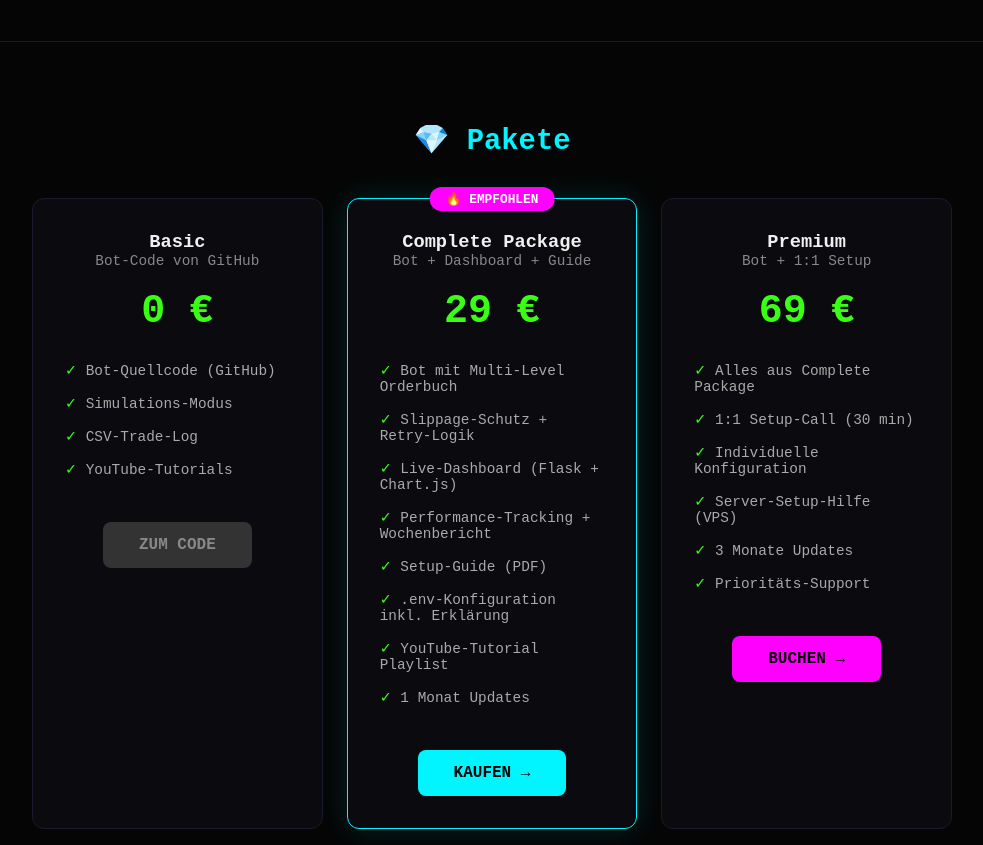
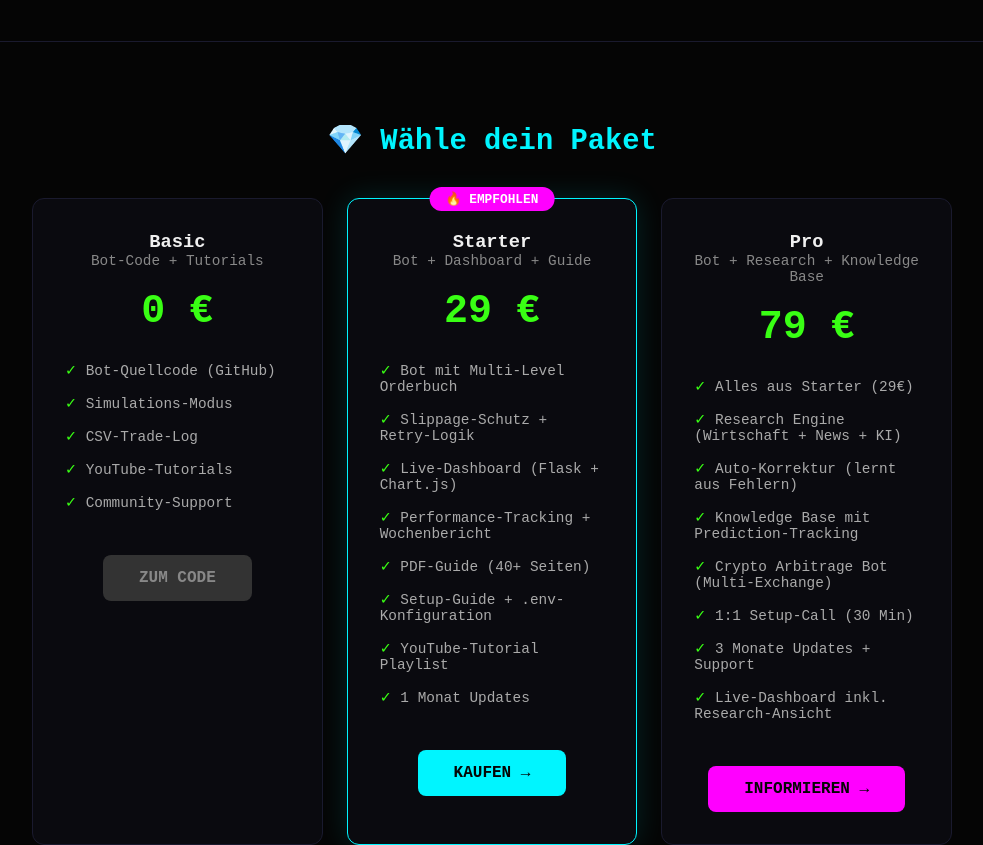
Before and after one commit to RobiWahn86/polymarket-arb-bot, a plain HTML site: page index.html in a window 1280 px wide. Shown: the part 1580-2425 px from the top of the page, without its empty margins (148-1131 px from the left). Drawn offline with Linux system fonts and the light colour scheme.

Commit message:
3-Tier Pricing: Free / Starter 29€ / Pro 79€

```diff
--- a/index.html
+++ b/index.html
@@ -129,12 +129,15 @@
     <div class="container">
         <h1>🤖 Polymarket<br>Arbitrage Bot</h1>
         <p class="subtitle">
-            Automatisiertes Trading-Bot-System für Polymarket Prediction Markets.<br>
-            Findet mathematisch garantierte Arbitrage – rund um die Uhr.
+            Komplettes Trading-Bot-System für Polymarket Prediction Markets.<br>
+            Inklusive Bot-Code, Dashboard, Research-Engine + Knowledge Base.
         </p>
-        <div class="price-tag">29 €</div>
-        <p class="price-note">Einmalzahlung · Kompletter Quellcode · Keine Abo-Falle</p>
-        <a href="#pricing" class="cta-btn">JETZT SICHERN 🚀</a>
+        <p class="subtitle" style="font-size:0.9rem;margin-top:8px;">
+            ⭐ 16.000+ Aufrufe auf Reddit · Komplette YouTube-Tutorials · Open Source Code
+        </p>
+        <div class="price-tag">ab 29 €</div>
+        <p class="price-note">Einmalzahlung · Kein Abo · 14 Tage Geld-zurück</p>
+        <a href="#pricing" class="cta-btn">PAKET AUSWÄHLEN 🚀</a>
     </div>
 </div>
 
@@ -185,25 +188,26 @@
 
 <div class="section" id="pricing">
     <div class="container">
-        <h2>💎 Pakete</h2>
+        <h2>💎 Wähle dein Paket</h2>
 
         <div class="pricing-grid">
             <div class="pricing-card">
                 <h3>Basic</h3>
-                <p style="color:#888;font-size:0.9rem;">Bot-Code von GitHub</p>
+                <p style="color:#888;font-size:0.9rem;">Bot-Code + Tutorials</p>
                 <div class="price">0 €</div>
                 <ul>
                     <li>Bot-Quellcode (GitHub)</li>
                     <li>Simulations-Modus</li>
                     <li>CSV-Trade-Log</li>
                     <li>YouTube-Tutorials</li>
+                    <li>Community-Support</li>
                 </ul>
-                <a href="https://github.com/argo-cashflow/polymarket-arb-bot" class="cta-small" style="background:#333;color:#888;">ZUM CODE</a>
+                <a href="https://github.com/RobiWahn86/polymarket-arb-bot" class="cta-small" style="background:#333;color:#888;">ZUM CODE</a>
             </div>
 
             <div class="pricing-card featured">
                 <div class="badge">🔥 EMPFOHLEN</div>
-                <h3>Complete Package</h3>
+                <h3>Starter</h3>
                 <p style="color:#888;font-size:0.9rem;">Bot + Dashboard + Guide</p>
                 <div class="price">29 €</div>
                 <ul>
@@ -211,28 +215,31 @@
                     <li>Slippage-Schutz + Retry-Logik</li>
                     <li>Live-Dashboard (Flask + Chart.js)</li>
                     <li>Performance-Tracking + Wochenbericht</li>
-                    <li>Setup-Guide (PDF)</li>
-                    <li>.env-Konfiguration inkl. Erklärung</li>
+                    <li>PDF-Guide (40+ Seiten)</li>
+                    <li>Setup-Guide + .env-Konfiguration</li>
                     <li>YouTube-Tutorial Playlist</li>
                     <li>1 Monat Updates</li>
                 </ul>
-                <a href="#" class="cta-small" onclick="alert('🔧 Gumroad-Link hier einfügen!\n\n1. Gehe zu gumroad.com\n2. Produkt erstellen (29€)\n3. Link hier einsetzen')">KAUFEN →</a>
+                <a href="#" class="cta-small" onclick="alert('🔧 Jetzt: gumroad.com Konto erstellen\n→ Produkt für 29€ anlegen\n→ Link hier einsetzen\n\nAlternativ: Stripe direkt einbinden')">KAUFEN →</a>
             </div>
+
             <div class="pricing-card">
-                <h3>Premium</h3>
-                <p style="color:#888;font-size:0.9rem;">Bot + 1:1 Setup</p>
-                <div class="price">69 €</div>
+                <h3>Pro</h3>
+                <p style="color:#888;font-size:0.9rem;">Bot + Research + Knowledge Base</p>
+                <div class="price">79 €</div>
                 <ul>
-                    <li>Alles aus Complete Package</li>
-                    <li>1:1 Setup-Call (30 min)</li>
-                    <li>Individuelle Konfiguration</li>
-                    <li>Server-Setup-Hilfe (VPS)</li>
-                    <li>3 Monate Updates</li>
-                    <li>Prioritäts-Support</li>
+                    <li>Alles aus Starter (29€)</li>
+                    <li>Research Engine (Wirtschaft + News + KI)</li>
+                    <li>Auto-Korrektur (lernt aus Fehlern)</li>
+                    <li>Knowledge Base mit Prediction-Tracking</li>
+                    <li>Crypto Arbitrage Bot (Multi-Exchange)</li>
+                    <li>1:1 Setup-Call (30 Min)</li>
+                    <li>3 Monate Updates + Support</li>
+                    <li>Live-Dashboard inkl. Research-Ansicht</li>
                 </ul>
-                <a href="consulting.html" class="cta-small" style="background:#ff00ff;">BUCHEN →</a>
+                <a href="consulting.html" class="cta-small" style="background:#ff00ff;">INFORMIEREN →</a>
             </div>
-            </div>
+        </div>
         </div>
     </div>
 </div>
```
